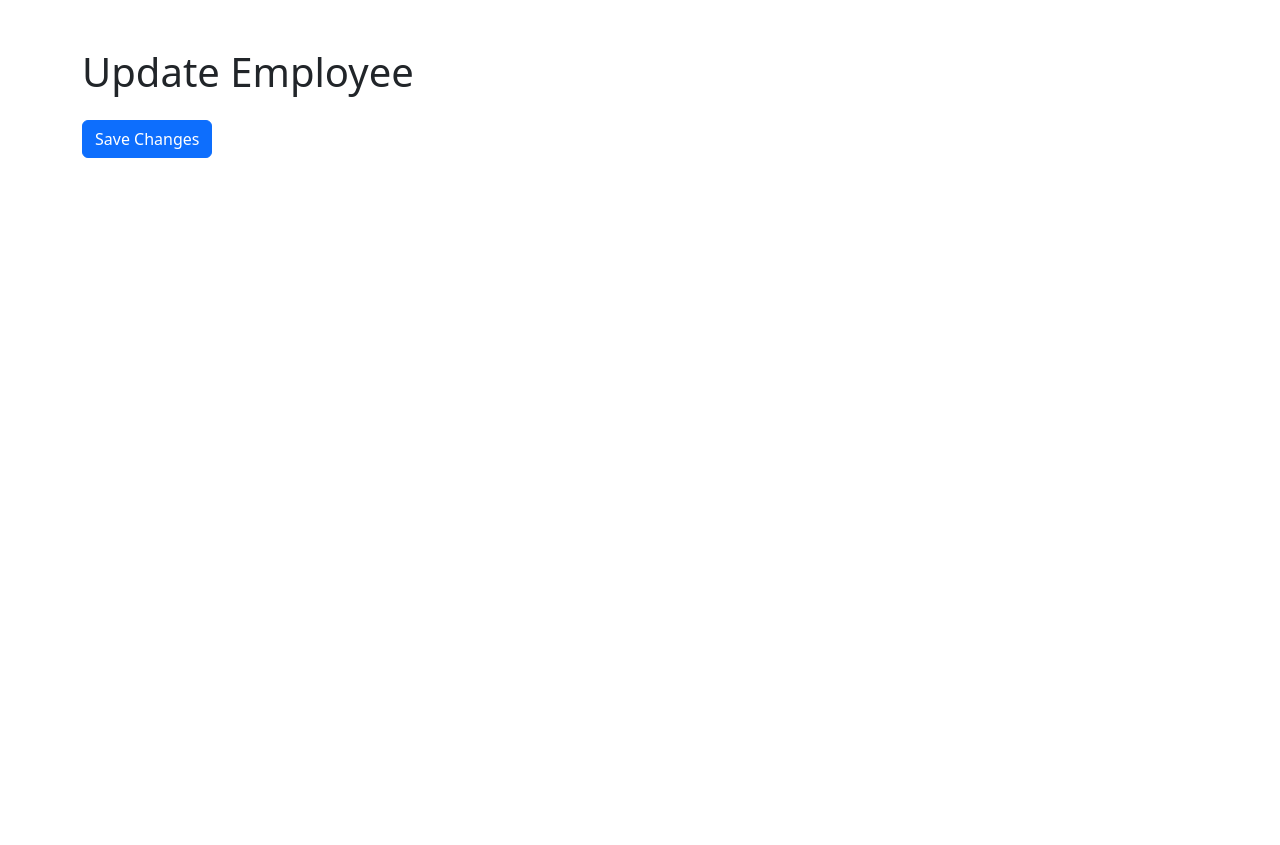
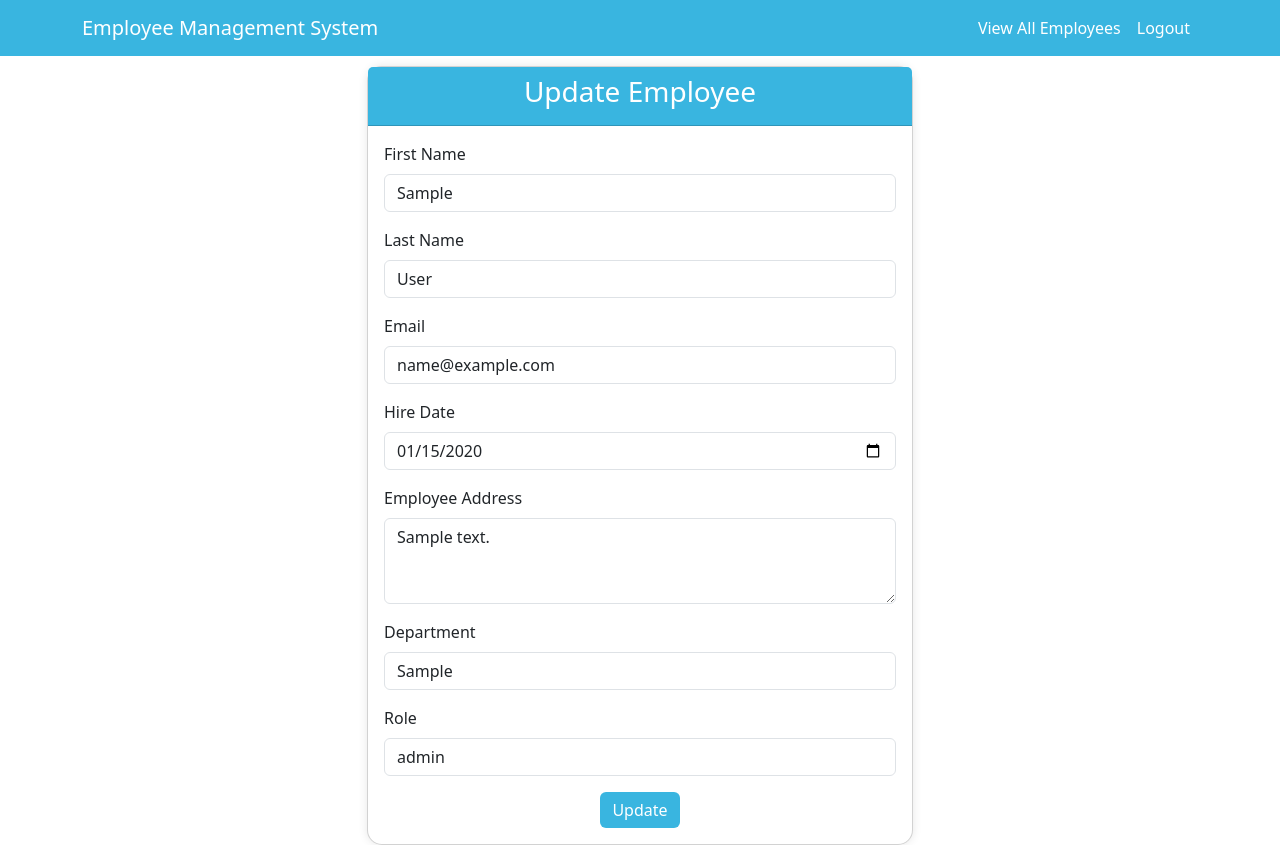
Before and after one commit to Shewanji/EmployeeX, a Django app: page /1/update/ in a window 1280 px wide. Before the commit the page ends 158 px from the top, so only its background shows below. Run offline with Django 4.2, Linux system fonts and the light colour scheme; tables that the repository leaves empty hold one stand-in row (values such as "Sample post").

Commit message:
code refactor: update employee page

```diff
--- a/myApp/templates/update_employee.html
+++ b/myApp/templates/update_employee.html
@@ -6,15 +6,107 @@
     <title>Update Employee</title>
     <!-- Bootstrap CSS via CDN -->
     <link href="https://cdn.jsdelivr.net/npm/bootstrap@5.3.0-alpha1/dist/css/bootstrap.min.css" rel="stylesheet">
+    <style>
+        /* Custom CSS styles */
+        .card {
+            border-radius: 15px;
+            box-shadow: 0px 0px 10px 0px rgba(0,0,0,0.1);
+        }
+		.card-container .card{
+			margin-top: 10px;
+		}
+        .card-header {
+            background-color: #39B5E0;
+            color: white;
+            border-radius: 15px 15px 0 0;
+        }
+        .btn-primary {
+            background-color: #39B5E0;
+            border: none;
+        }
+        .btn-primary:hover {
+            background-color: #318fb5;
+        }
+    </style>
 </head>
 <body>
-    <div class="container mt-5">
-        <h1>Update Employee</h1>
-        <form method="post">
-            {% csrf_token %}
-            {{ form.as_p }}
-            <button type="submit" class="btn btn-primary mt-3">Save Changes</button>
-        </form>
+	            <!-- Navbar -->
+    <nav class="navbar navbar-expand-lg navbar-dark" style="background-color: #39B5E0;">
+
+        <div class="container">
+            <a class="navbar-brand" href="#">Employee Management System</a>
+            <button class="navbar-toggler" type="button" data-bs-toggle="collapse" data-bs-target="#navbarNav" aria-controls="navbarNav" aria-expanded="false" aria-label="Toggle navigation">
+                <span class="navbar-toggler-icon"></span>
+            </button>
+            <div class="collapse navbar-collapse justify-content-end" id="navbarNav">
+                <ul class="navbar-nav">
+                    <li class="nav-item">
+                        <a class="nav-link" href="{% url 'myApp:employee_list' %}" style="color: white; ">View All Employees</a>
+                    </li>
+                    <li class="nav-item">
+                        <a class="nav-link" href="{% url 'myApp:user_logout' %}" style="color: white; ">Logout</a>
+                    </li>
+                </ul>
+            </div>
+        </div>
+    </nav>
+
+    <div class="container card-container">
+        <div class="row justify-content-center">
+            <div class="col-md-6">
+                <div class="card">
+                    <div class="card-header">
+                        <h3 class="text-center">Update Employee</h3>
+                    </div>
+                    <div class="card-body">
+                        <form method="post">
+                            {% csrf_token %}
+                            <!--First Name-->
+                            <div class="mb-3">
+                                <label for="first_name" class="form-label">First Name</label>
+                                <input type="text" class="form-control" id="first_name" name="first_name" value="{{ employee.first_name }}">
+                            </div>
+                            <!--Last Name-->
+                            <div class="mb-3">
+                                <label for="last_name" class="form-label">Last Name</label>
+                                <input type="text" class="form-control" id="last_name" name="last_name" value="{{ employee.last_name }}">
+                            </div>
+                            <!--Email-->
+                            <div class="mb-3">
+                                <label for="email" class="form-label">Email</label>
+                                <input type="email" class="form-control" id="email" name="email" value="{{ employee.email }}">
+                            </div>
+                            <!--Hire Date-->
+                            <div class="mb-3">
+                                <label for="hire_date" class="form-label">Hire Date</label>
+                                <input type="date" class="form-control" id="hire_date" name="hire_date" value="{{ employee.hire_date|date:'Y-m-d' }}">
+                            </div>
+                            <!--Employee Address-->
+                            <div class="mb-3">
+                                <label for="address" class="form-label">Employee Address</label>
+                                <textarea class="form-control" id="address" name="address" rows="3">{{ employee.address }}</textarea>
+                            </div>
+                            <!--Departments-->
+                            <div class="mb-3">
+                                <label for="department" class="form-label">Department</label>
+                                <input type="text" class="form-control" id="department" name="department" value="{{ employee.department }}">
+                            </div>
+                            <!--Role-->
+                            <div class="mb-3">
+                                <label for="role" class="form-label">Role</label>
+                                <input type="text" class="form-control" id="role" name="role" value="{{ employee.role }}">
+                            </div>
+                            <!--Update Employee Button-->
+                            <div class="text-center">
+                                <button type="submit" class="btn btn-primary">Update</button>
+                            </div>
+                        </form>
+                    </div>
+                </div>
+            </div>
+        </div>
     </div>
+    <!-- Bootstrap JS via CDN -->
+    <script src="https://cdn.jsdelivr.net/npm/bootstrap@5.0.2/dist/js/bootstrap.bundle.min.js"></script>
 </body>
 </html>
```
